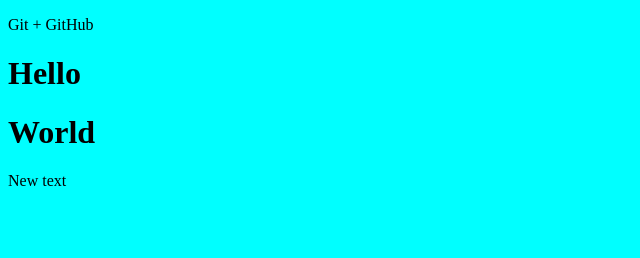
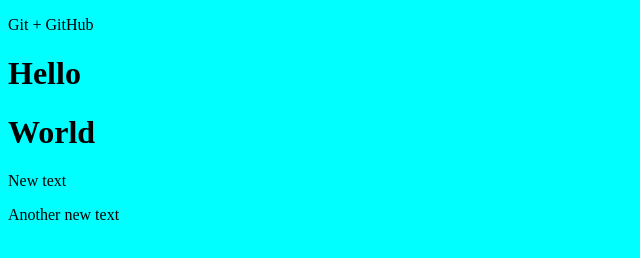
Before and after one commit to kalnauz-oleksandr/gittest, a plain HTML site: page index.html in a window 1280 px wide. Shown: the whole page, without its empty margins (0-640 px from the left). Drawn offline with Linux system fonts and the light colour scheme.

Commit message:
add Another new text

```diff
--- a/index.html
+++ b/index.html
@@ -12,5 +12,6 @@
     <h1>Hello</h1>
     <h1>World</h1>
     <p>New text</p>
+    <p>Another new text</p>
 </body>
 </html>
```
